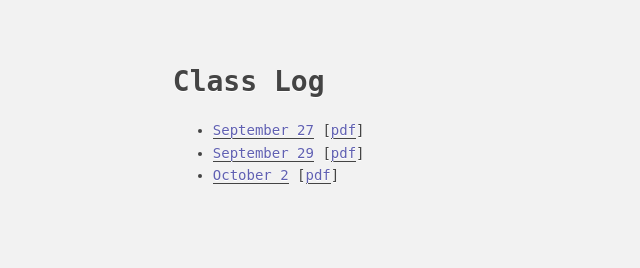
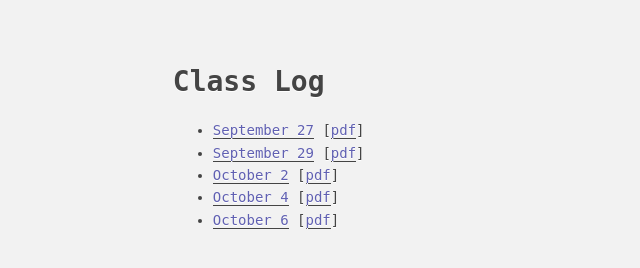
Before and after one commit to kevinywlui/kevinywlui.github.io, a plain HTML site: page au17m308/log/index.html in a window 1280 px wide. Shown: the whole page, without its empty margins (0-640 px from the left). Drawn offline with Linux system fonts and the light colour scheme.

```diff
--- a/au17m308/log/index.html
+++ b/au17m308/log/index.html
@@ -14,6 +14,8 @@
 <li><a href="./sep27.html">September 27</a> [<a href="./sep27.pdf">pdf</a>]</li>
 <li><a href="./sep29.html">September 29</a> [<a href="./sep29.pdf">pdf</a>]</li>
 <li><a href="./oct02.html">October 2</a> [<a href="./oct02.pdf">pdf</a>]</li>
+<li><a href="./oct04.html">October 4</a> [<a href="./oct04.pdf">pdf</a>]</li>
+<li><a href="./oct06.html">October 6</a> [<a href="./oct06.pdf">pdf</a>]</li>
 </ul>
 </body>
 </html>
```
Also changed, not shown: au17m308/log/oct06.html (+1 -0 lines), 9 other files.
